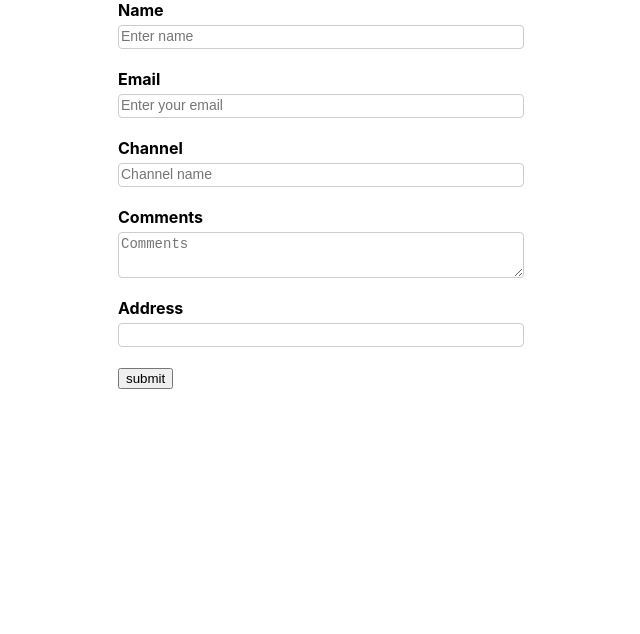
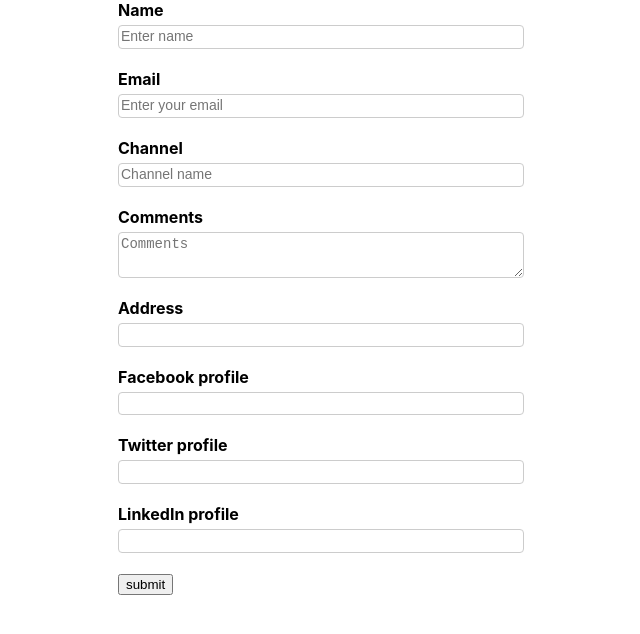
Before and after one commit to senal/react_formik, a React (Create React App) app: page / in a window 1280 px wide. Shown: the top 634 px of the page, without its empty margins (319-959 px from the left). Built offline with nearby package versions, Linux system fonts and the light colour scheme.

Commit message:
Nested objects

```diff
--- a/src/components/YoutubeForm.js
+++ b/src/components/YoutubeForm.js
@@ -11,7 +11,12 @@
         email: '',
         channel: '',
         comments: '',
-        address: ''
+        address: '',
+        social: {
+            facebook: '',
+            twitter: '',
+            linkedin: ''
+        }
     }
 
     const handleSubmit = (formData) => {
@@ -78,6 +83,18 @@
                     </Field>
                     <ErrorMessage name='channel'></ErrorMessage>
                 </div>
+                <div className='form-control'>
+                    <label htmlFor='facebook'>Facebook profile</label>
+                    <Field type='text' id='facebook' name='social.facebook'></Field>
+                </div>
+                <div className='form-control'>
+                    <label htmlFor='twitter'>Twitter profile</label>
+                    <Field type='text' id='twitter' name='social.twitter'></Field>
+                </div>
+                <div className='form-control'>
+                    <label htmlFor='linkedin'>LinkedIn profile</label>
+                    <Field type='text' id='linkedin' name='social.linkedin'></Field>
+                </div>
 
                 <div className="form-control">
                     <Field type="submit" value="submit" ></Field>
```
